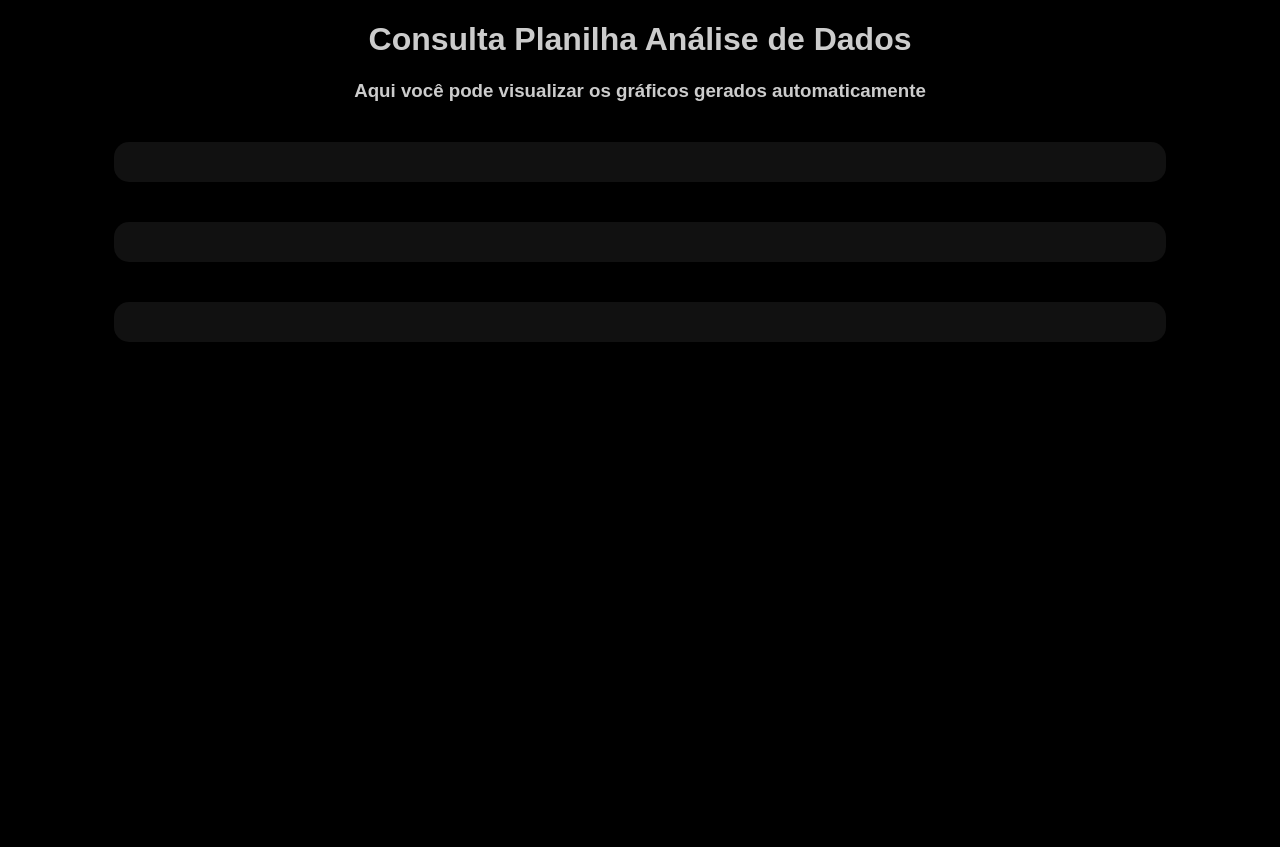
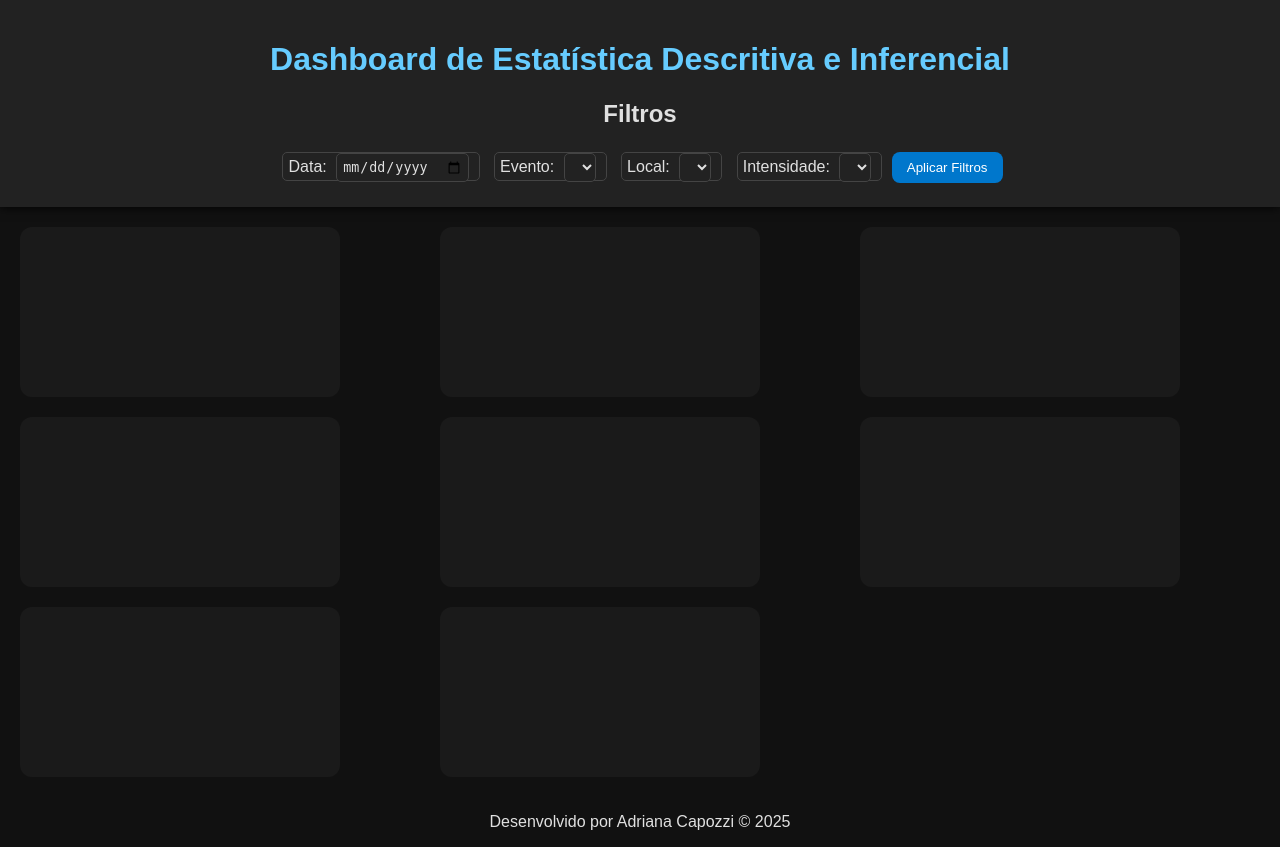
Before and after one commit to AdrianaCapozzi/analise_hidrologia_sv_v2, a Flask app: template templates/index.html in a window 1280 px wide. Before the commit the page ends 342 px from the top, so only its background shows below. Run offline with Flask 3, Linux system fonts and the light colour scheme; the template is opened without the code that fills it, so the values that code supplies are empty; a map, chart or similar area stays blank.

Commit message:
update text

```diff
--- a/templates/index.html
+++ b/templates/index.html
@@ -1,30 +1,45 @@
 <!DOCTYPE html>
 <html lang="pt-BR">
 <head>
-    <meta charset="UTF-8">
-    <title>Dashboard de Análise</title>
-    <style>
-        body {
-            background-color: #000;
-            color: #ccc;
-            font-family: Arial, sans-serif;
-            text-align: center;
-        }
-        .grafico {
-            margin: 40px auto;
-            width: 80%;
-            background-color: #111;
-            border-radius: 15px;
-            padding: 20px;
-        }
-    </style>
+  <meta charset="UTF-8" />
+  <meta name="viewport" content="width=device-width, initial-scale=1.0" />
+  <title>Dashboard Estatístico - Análise de Dados</title>
+  <link rel="stylesheet" href="style.css" />
+  <script src="libs/chart.min.js"></script>
+  <script src="libs/xlsx.full.min.js"></script>
+  <script src="libs/papaparse.min.js"></script>
 </head>
+
 <body>
-    <h1>Consulta Planilha Análise de Dados</h1>
-    <h3>Aqui você pode visualizar os gráficos gerados automaticamente</h3>
+  <header>
+    <h1>Dashboard de Estatística Descritiva e Inferencial</h1>
+    <h2>Filtros</h2>
+    <div id="filtros">
+      <label>Data: <input type="date" id="filtroData"></label>
+      <label>Evento: <select id="filtroEvento"></select></label>
+      <label>Local: <select id="filtroLocal"></select></label>
+      <label>Intensidade: <select id="filtroIntensidade"></select></label>
+      <button id="btnFiltrar">Aplicar Filtros</button>
+    </div>
+  </header>
 
-    <div class="grafico">{{ grafico_area|safe }}</div>
-    <div class="grafico">{{ grafico_data|safe }}</div>
-    <div class="grafico">{{ grafico_resp|safe }}</div>
+  <main>
+    <section class="graficos">
+      <canvas id="grafico1"></canvas>
+      <canvas id="grafico2"></canvas>
+      <canvas id="grafico3"></canvas>
+      <canvas id="grafico4"></canvas>
+      <canvas id="grafico5"></canvas>
+      <canvas id="grafico6"></canvas>
+      <canvas id="grafico7"></canvas>
+      <canvas id="grafico8"></canvas>
+    </section>
+  </main>
+
+  <footer>
+    <p>Desenvolvido por Adriana Capozzi © 2025</p>
+  </footer>
+
+  <script src="script.js"></script>
 </body>
 </html>
```
Also changed, not shown: 2 other files.
